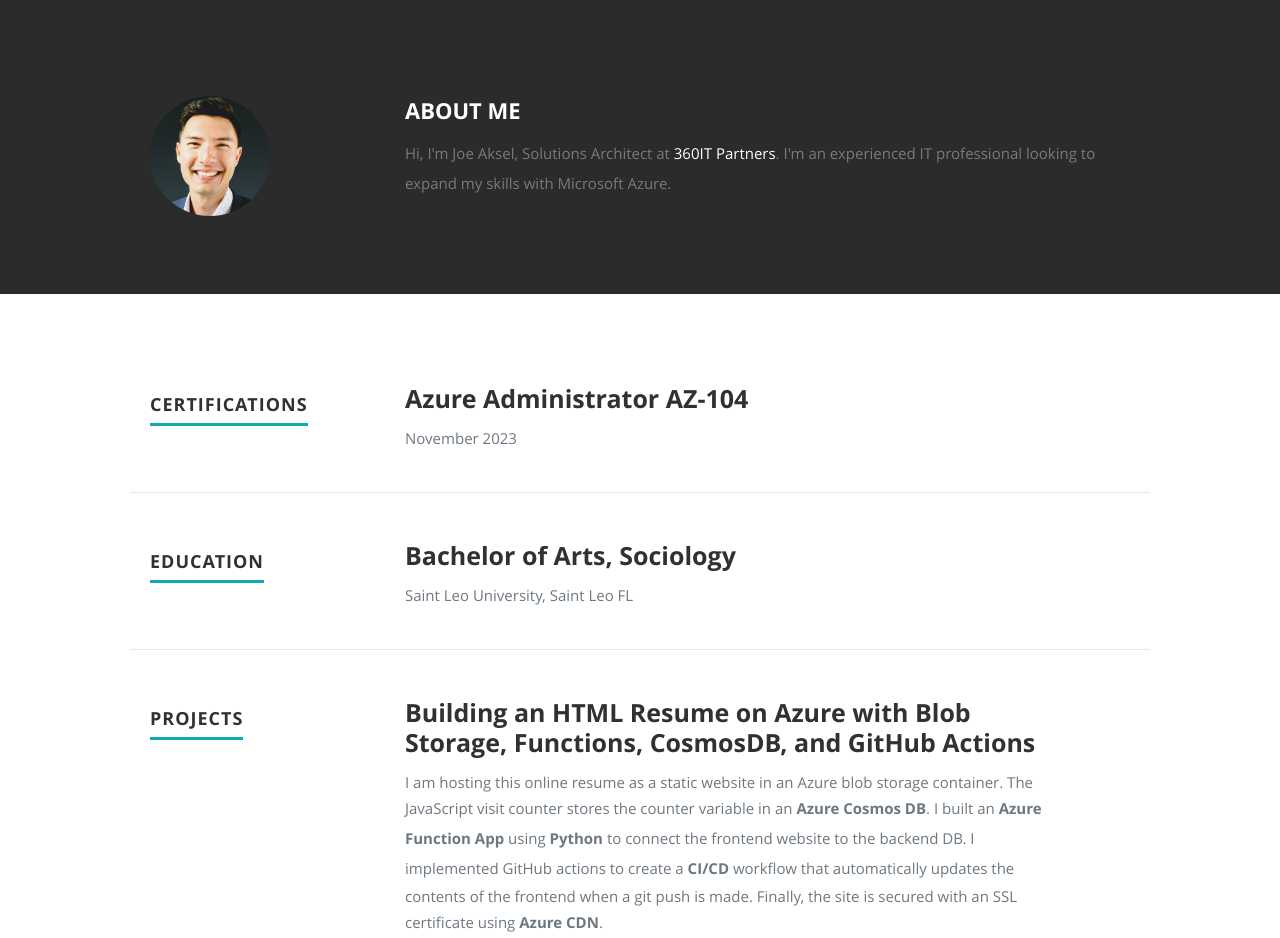
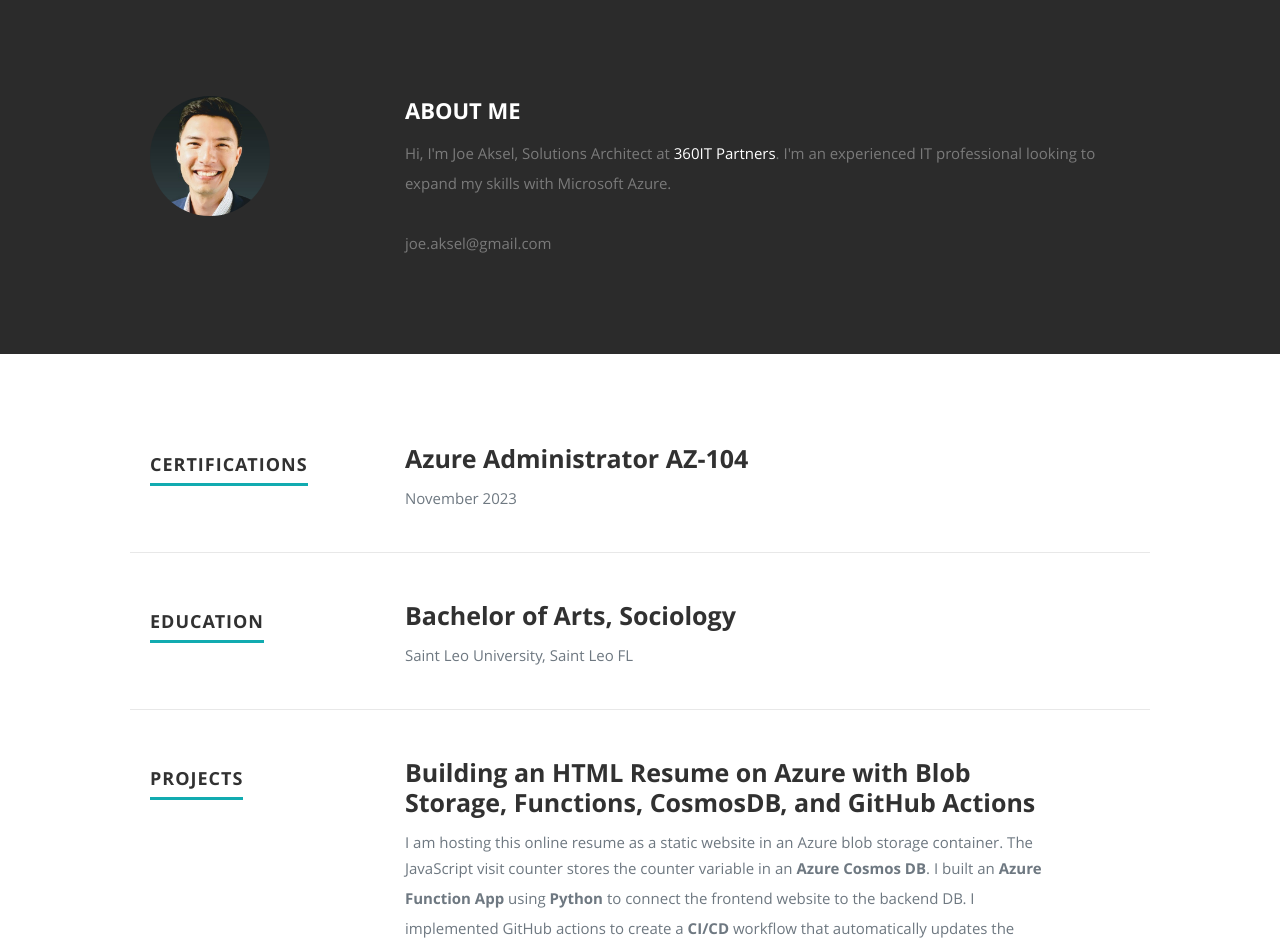
Before and after one commit to joeaksel/cloud-resume, a plain HTML site: page frontend/index.html in a window 1280 px wide. Shown: the part 800-1738 px from the top of the page. Drawn offline with nearby package versions, Linux system fonts and the light colour scheme; no server answers.

Commit message:
updated website with email address

```diff
--- a/frontend/index.html
+++ b/frontend/index.html
@@ -89,6 +89,10 @@
             <h2>ABOUT ME</h2>
 
             <p> Hi, I'm Joe Aksel, <span>Solutions Architect at <a href="https://www.360itpartners.com" target="blank">360IT Partners</a></span>. I'm an experienced IT professional looking to expand my skills with Microsoft Azure.
+               <br>
+               <br>
+               joe.aksel@gmail.com
+
 
          </br>
 
```
